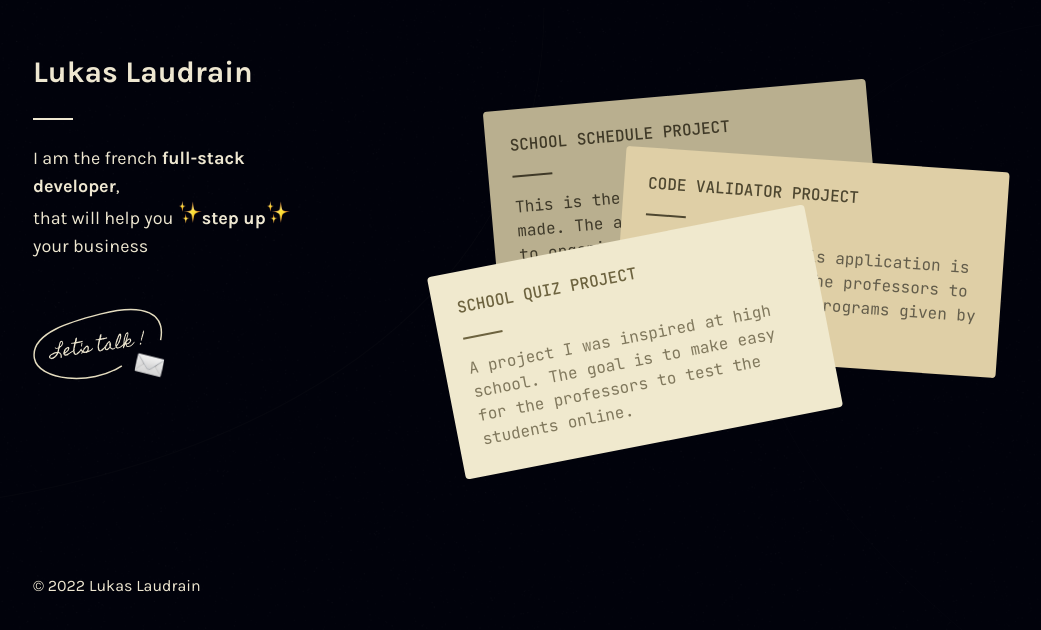
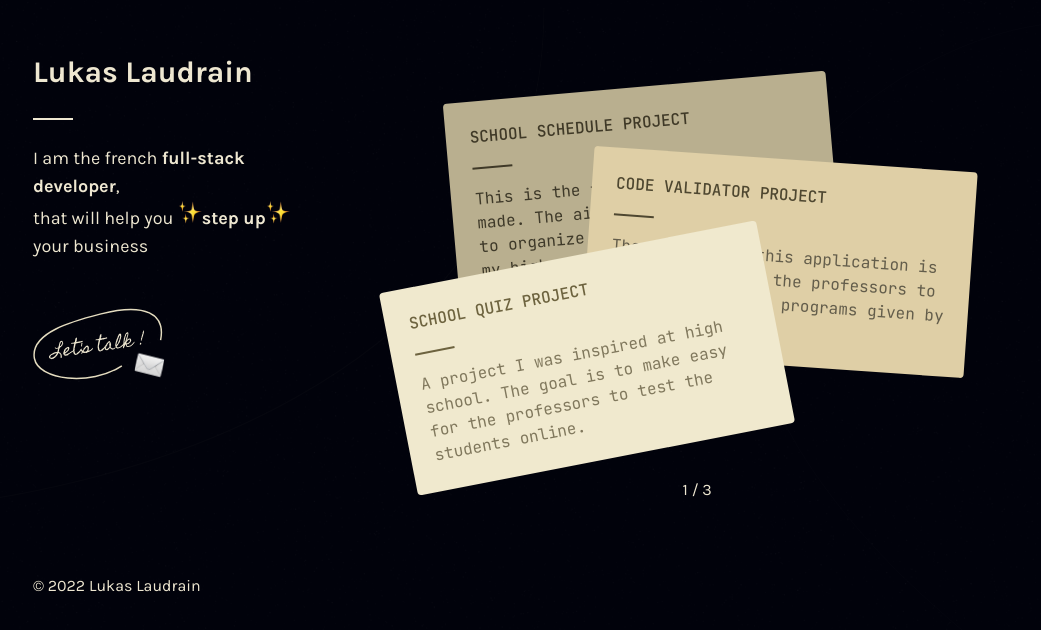
Before and after one commit to ctrl-plus-w/portfolio-v2, a Next.js app: page / in a window 1280 px wide. Shown: the part 138-768 px from the top of the page, without its empty margins (95-1136 px from the left). Built offline with nearby package versions, Linux system fonts and the light colour scheme.

Commit message:
⚙️ Added the cards arrows and index indicator

```diff
--- a/src/components/modules/Cards.tsx
+++ b/src/components/modules/Cards.tsx
@@ -1,4 +1,4 @@
-import { useEffect, useRef } from 'react';
+import { useEffect, useRef, useState } from 'react';
 import { gsap } from 'gsap';
 
 import type { Dispatch, SetStateAction } from 'react';
@@ -7,7 +7,14 @@ import React from 'react';
 
 import Card from '@module/Card';
 
+import Text from '@element/Text';
+
+import ArrowLeft from '@icon/ArrowLeft';
+import ArrowRight from '@icon/ArrowRight';
+
 import { CARDS } from '@constant/CARDS';
+
+type CardIndexes = 1 | 2 | 3;
 
 interface IProps {
   loaded: boolean;
@@ -21,24 +28,26 @@ const Cards = ({ setLoaded }: IProps) => {
 
   const timeline = useRef<gsap.core.Timeline>();
 
+  const [activeCard, setActiveCard] = useState<CardIndexes>(1);
+
   useEffect(() => {
     if (!card1.current || !card2.current || !card3.current) return;
 
     // List of styles to override
     const styleOverrides: { [index: string]: string }[] = [
       {
-        left: 'calc(50% - 3rem)',
-        top: 'calc(50% + 5rem)',
+        left: 'calc(50% - 6rem)',
+        top: 'calc(50% + 6rem)',
         transform: 'translate(-50%, -50%) rotate(-11deg)',
       },
       {
-        left: 'calc(50% + 8rem)',
+        left: 'calc(50% + 6rem)',
         top: '50%',
         transform: 'translate(-50%, -50%) rotate(4deg)',
       },
       {
-        left: '50%',
-        top: 'calc(50% - 4rem)',
+        left: 'calc(50% - 2.5rem)',
+        top: 'calc(50% - 4.5rem)',
         transform: 'translate(-50%, -50%) rotate(-5deg)',
       },
     ];
@@ -77,7 +86,17 @@ const Cards = ({ setLoaded }: IProps) => {
     setLoaded(true);
   }, [card1, card2, card3, setLoaded]);
 
-  const updateCard = async (cardIndex: 1 | 2 | 3) => {
+  const getNextCard = (previousCard: CardIndexes): CardIndexes => {
+    if (previousCard === 3) return 1;
+    return (previousCard + 1) as CardIndexes;
+  };
+
+  const getPreviousCard = (previousCard: CardIndexes): CardIndexes => {
+    if (previousCard === 1) return 3;
+    return (previousCard - 1) as CardIndexes;
+  };
+
+  const updateCard = async (cardIndex: CardIndexes) => {
     if (!card1.current || !card2.current || !card3.current) return;
 
     // Check if the timeline exists
@@ -101,13 +120,29 @@ const Cards = ({ setLoaded }: IProps) => {
     }
 
     await timeline.current.reverse();
+
+    setActiveCard(cardIndex);
   };
 
   return (
-    <div className='relative flex flex-col w-full items-center justify-center gap-5'>
+    <div className='relative flex flex-col w-full items-center justify-center gap-5 outline-1'>
+      <div className='absolute-center flex gap-[40rem]'>
+        <button className='p-6' onClick={() => updateCard(getPreviousCard(activeCard))}>
+          <ArrowLeft height={24} />
+        </button>
+
+        <button className='p-6' onClick={() => updateCard(getNextCard(activeCard))}>
+          <ArrowRight height={24} />
+        </button>
+      </div>
+
       <Card {...CARDS[2]} className='absolute-center z-10' ref={card3} onClick={() => updateCard(3)} />
       <Card {...CARDS[1]} className='absolute-center z-10' ref={card2} onClick={() => updateCard(2)} />
       <Card {...CARDS[0]} className='absolute-center z-10' ref={card1} onClick={() => updateCard(1)} />
+
+      <Text className='absolute left-1/2 bottom-24' color='beige'>
+        {activeCard} / 3
+      </Text>
     </div>
   );
 };
```
